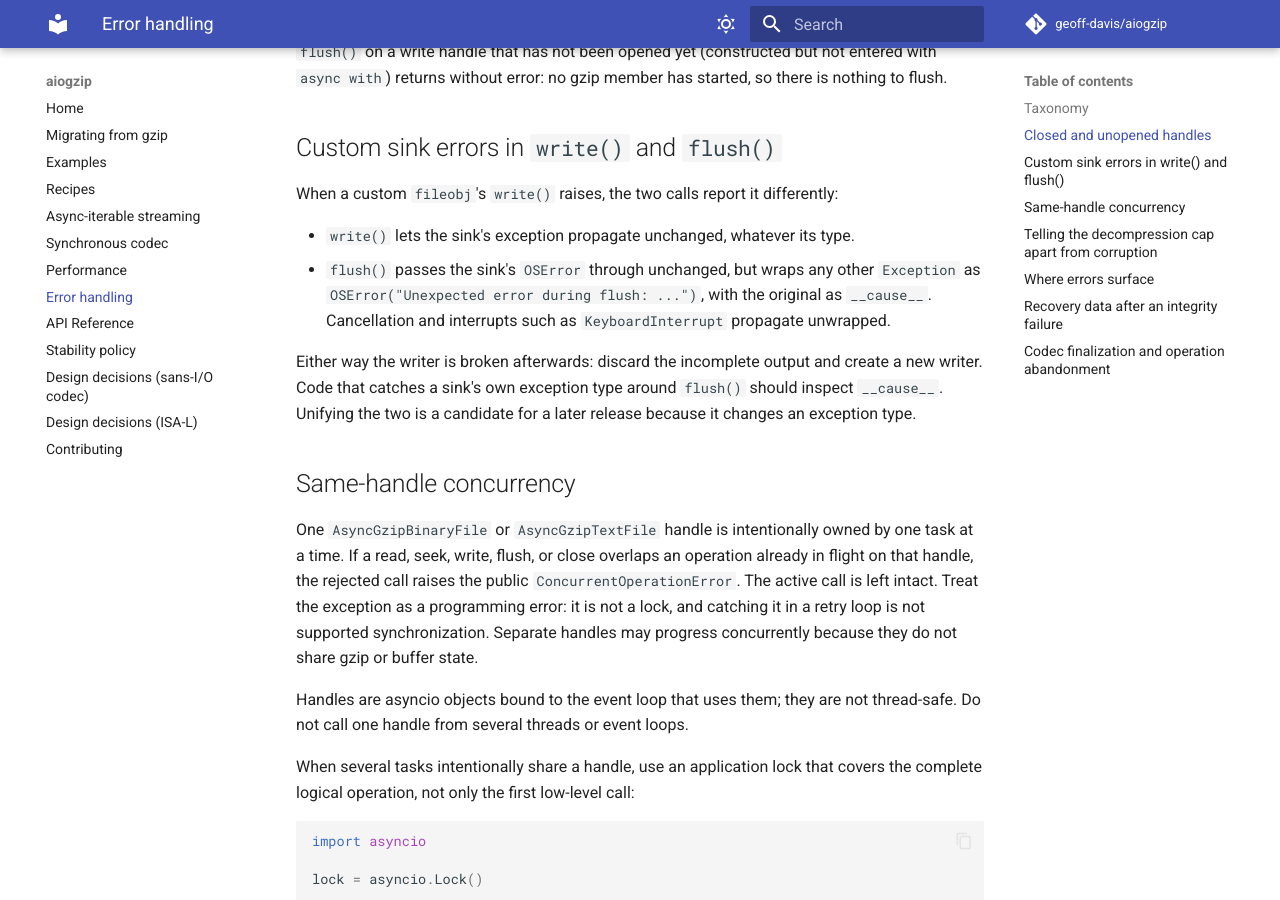
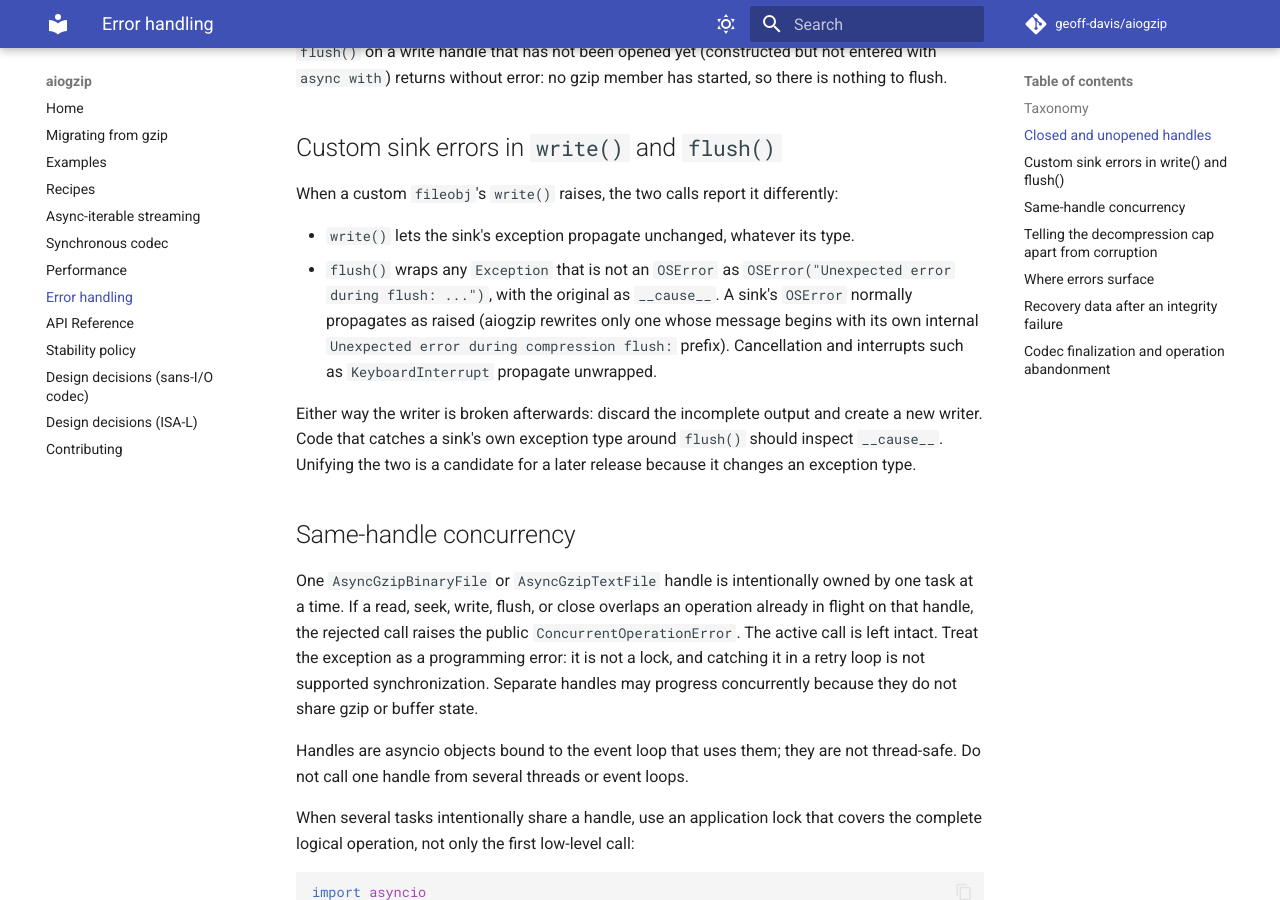
Before and after one commit to geoff-davis/aiogzip, an MkDocs documentation site: the page built from docs/errors.md, in a window 1280 px wide and 900 px high, scrolled down 1662 px. Built offline with MkDocs 1.6.1 and Material for MkDocs 9.7.7, drawn with Linux system fonts in a browser that asks for light colours; comment, search, counter and statistics services are not loaded; the version menu is left out.

Commit message:
Update: Note the internal flush-error rewrite in the sink wording (R10)
Codex re-review of 72cff0b: flush() rewrites an OSError whose message
begins with its internal "Unexpected error during compression flush:"
prefix, so a sink's OSError propagates as raised only normally.

🤖 Generated with [Claude Code](https://claude.com/claude-code)

Co-Authored-By: Claude Opus 5.5 <noreply@anthropic.com>
Claude-Session: https://claude.ai/code/session_016d34WUJ3chyVonxns6H5y6

```diff
--- a/docs/errors.md
+++ b/docs/errors.md
@@ -59,10 +59,12 @@ When a custom `fileobj`'s `write()` raises, the two calls report it
 differently:
 
 - `write()` lets the sink's exception propagate unchanged, whatever its type.
-- `flush()` passes the sink's `OSError` through unchanged, but wraps any
-  other `Exception` as `OSError("Unexpected error during flush: ...")`, with
-  the original as `__cause__`. Cancellation and interrupts such as
-  `KeyboardInterrupt` propagate unwrapped.
+- `flush()` wraps any `Exception` that is not an `OSError` as
+  `OSError("Unexpected error during flush: ...")`, with the original as
+  `__cause__`. A sink's `OSError` normally propagates as raised (aiogzip
+  rewrites only one whose message begins with its own internal
+  `Unexpected error during compression flush:` prefix). Cancellation and
+  interrupts such as `KeyboardInterrupt` propagate unwrapped.
 
 Either way the writer is broken afterwards: discard the incomplete output and
 create a new writer. Code that catches a sink's own exception type around
```
